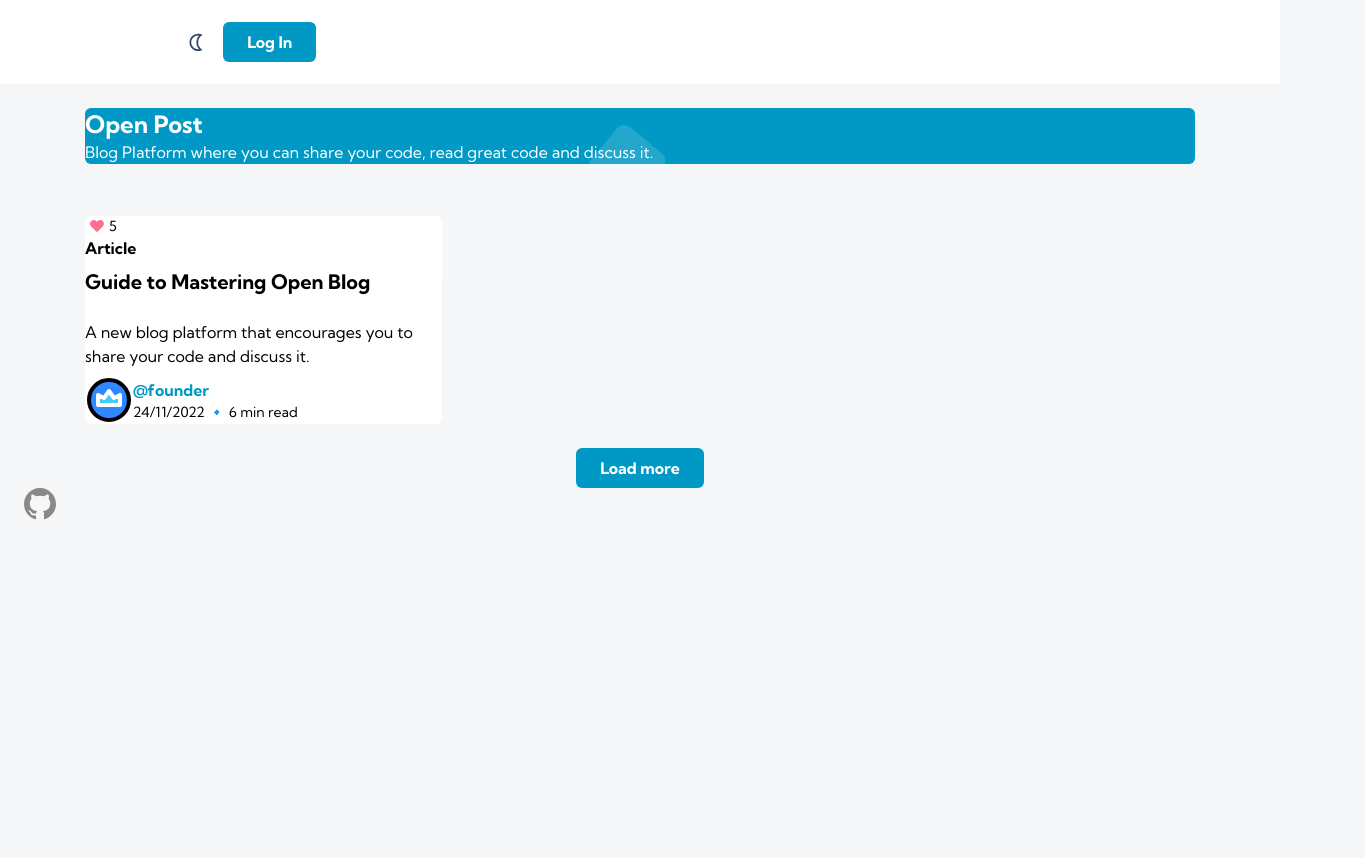
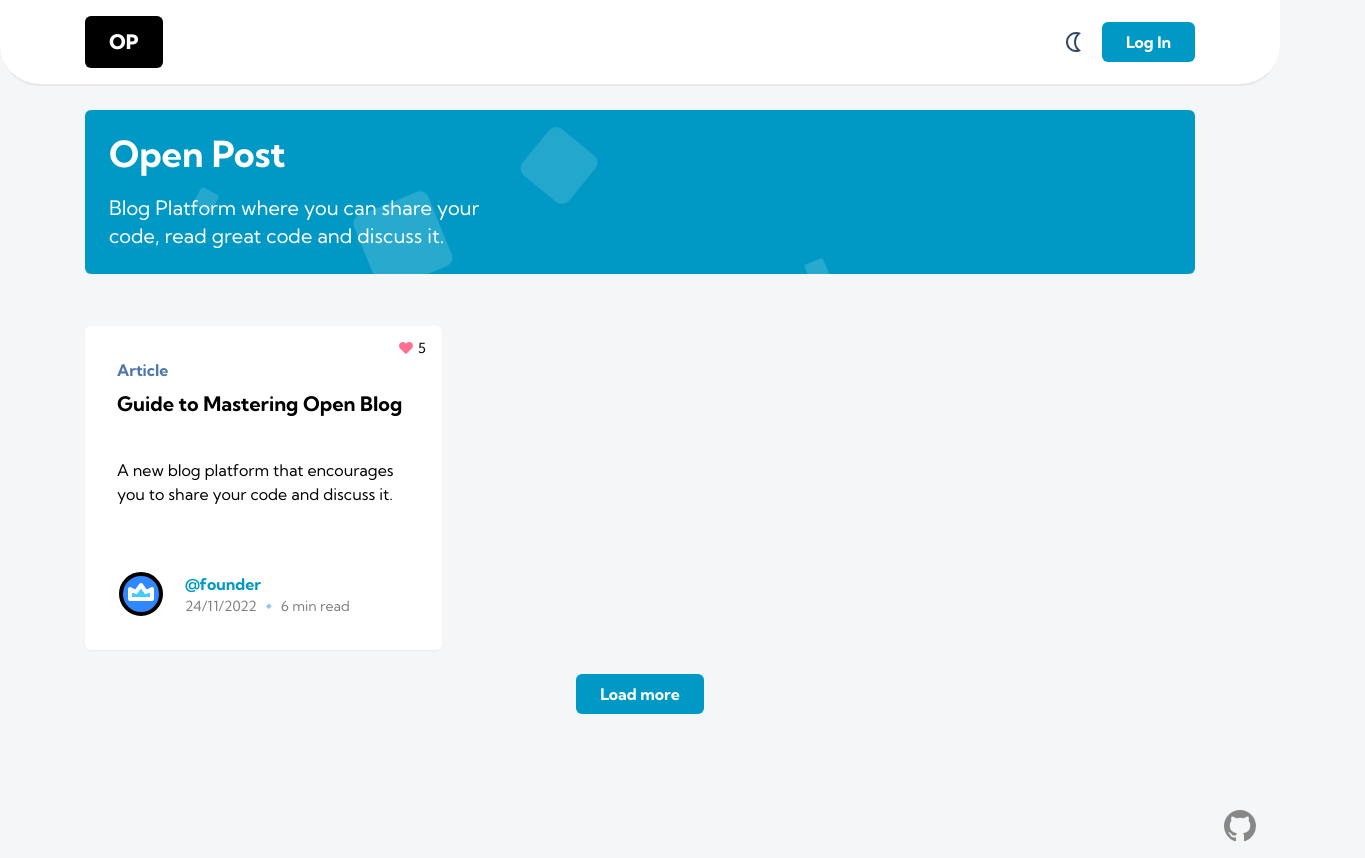
Before and after one commit to Nutopia13/openpost, a Next.js app: page / in a window 1280 px wide. Shown: the whole page, 1365 px wide, since content can reach past the window. Before the commit the page ends 800 px from the top, so only its background shows below. Built offline with nearby package versions, Linux system fonts and the light colour scheme; no server answers; the database is empty.

Commit message:
Final Deploys(i hope)

```diff
--- a/pages/index.tsx
+++ b/pages/index.tsx
@@ -6,7 +6,7 @@ import { useState } from "react";
 import Loading from "../Components/Loader";
 import { motion as m } from "framer-motion";
 import StaticPostCont from "../Components/StaticPostCont";
-const LIMIT = 1;
+const LIMIT = 4;
 
 export async function getServerSideProps(context: any) {
   const postsQuery = firestore
--- a/tailwind.config.js
+++ b/tailwind.config.js
@@ -3,7 +3,7 @@ module.exports = {
   darkMode: "class",
   content: [
     './pages/**/*.{js,ts,jsx,tsx}',
-    './components/**/*.{js,ts,jsx,tsx}',
+    './Components/**/*.{js,ts,jsx,tsx}',
     './app/**/*.{js,ts,jsx,tsx}',
   ],
   theme: {
```
